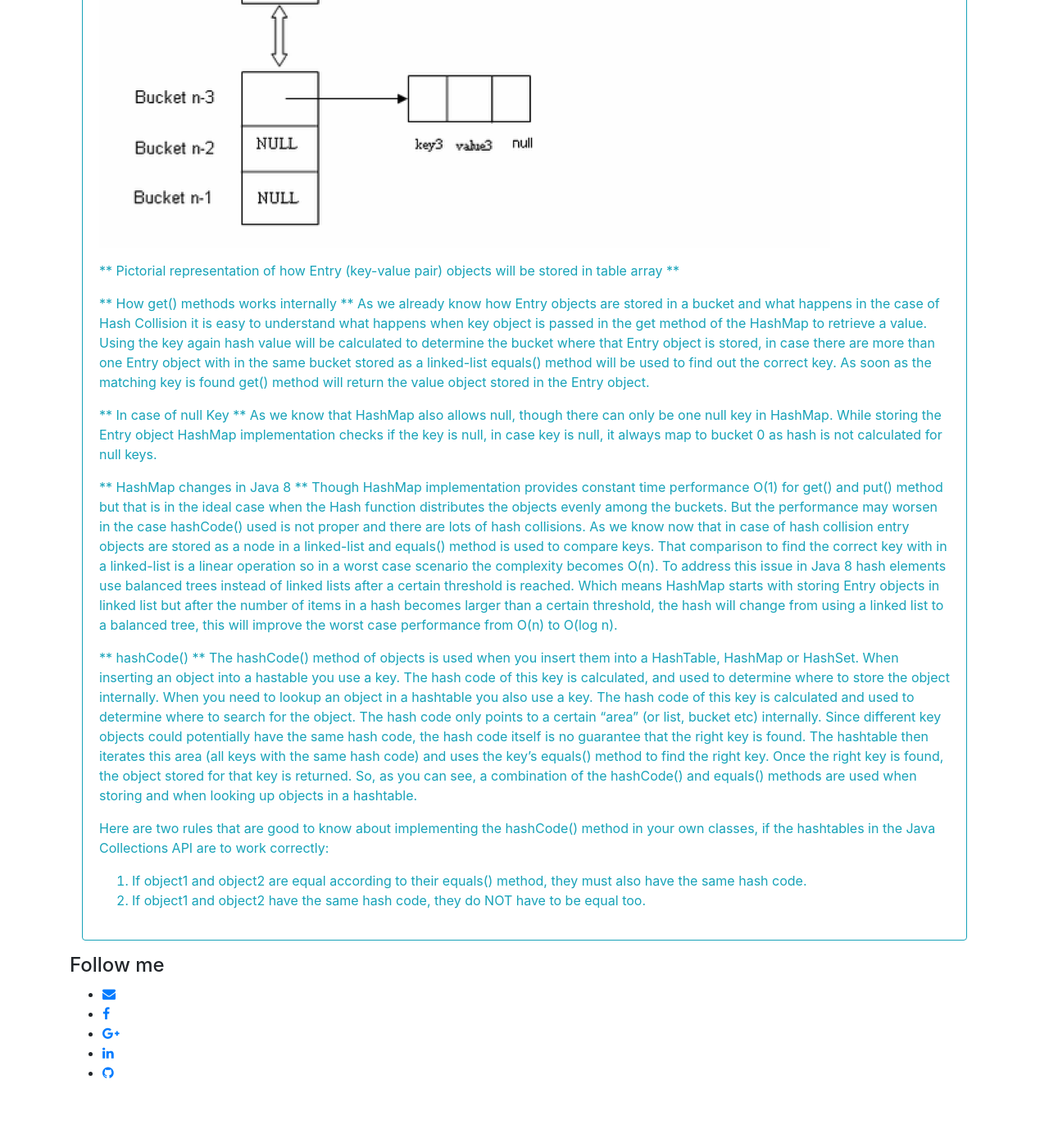
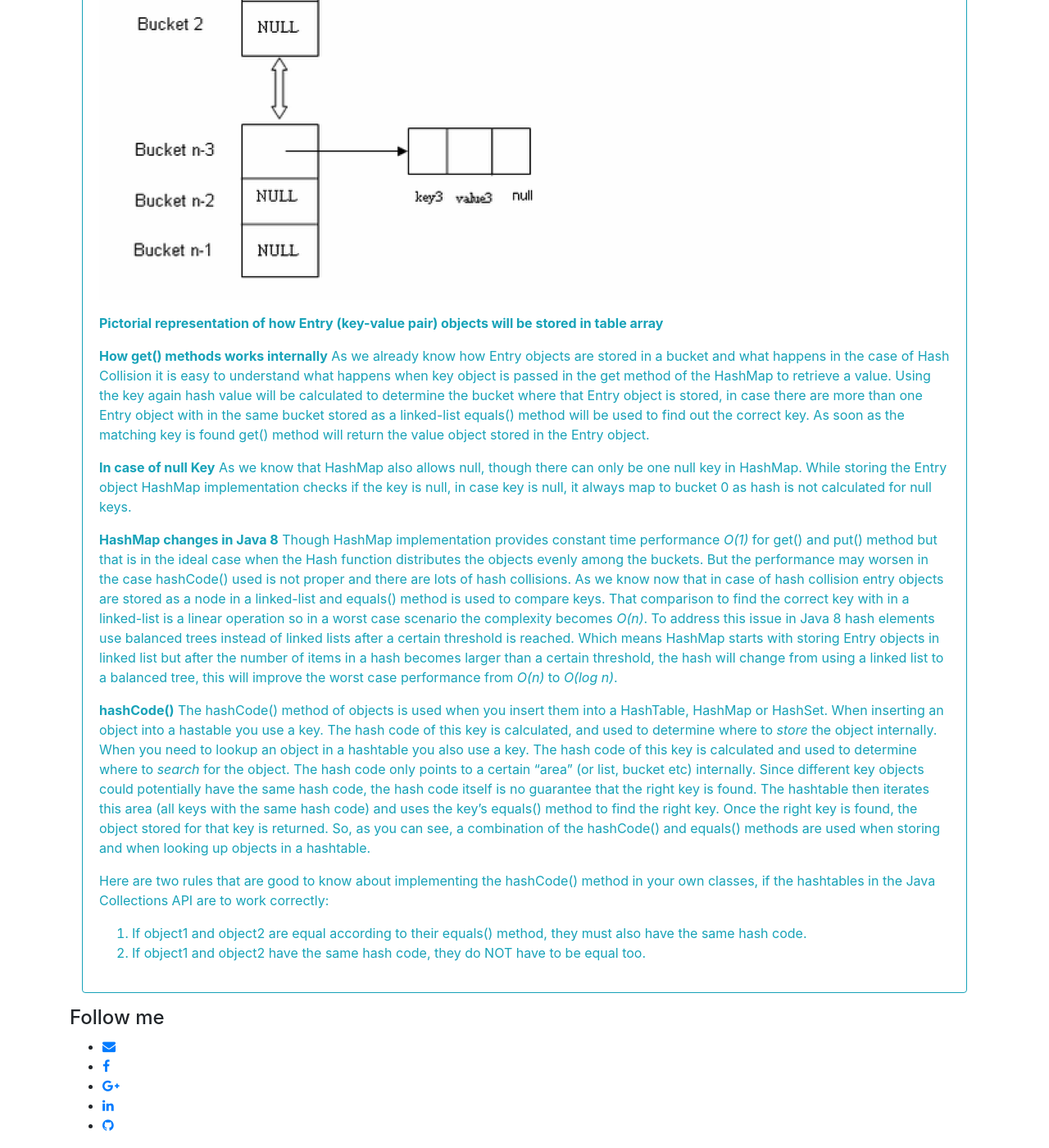
Before and after one commit to sahoora-nath/sahoora-nath.github.io, a Jekyll site: the page built from _posts/2018-05-02-How-is-Hashmap-in-Java-implemented-internally.md, in a window 1280 px wide and 1400 px high, scrolled down 732 px. Shown: the whole window at 82% size. Built offline with Jekyll 4.4.1, drawn with Linux system fonts in a browser that asks for light colours; nearby versions of some CDN libraries; before the commit the page ends 2068 px from its top, so only the background shows below that; some of the changed text lies outside the part shown.

Commit message:
java note added

```diff
--- a/_posts/2018-05-02-How-is-Hashmap-in-Java-implemented-internally.md
+++ b/_posts/2018-05-02-How-is-Hashmap-in-Java-implemented-internally.md
@@ -7,32 +7,32 @@ date: 2018-05-02
 ## What are the pros and cons to use it? What are the complexities it provides for insert, delete and lookup?
 
 There are four things we should know about before going into internals of how HashMap works -
-⋅⋅*	HashMap works on the principal of hashing.
-⋅⋅*	Map.Entry interface - This interface gives a map entry (key-value pair). HashMap in Java stores both key and value object, in bucket, as Entry object which implements this nested interface Map.Entry.
-⋅⋅*	hashCode() -HashMap provides put(key, value) for storing and get(key) method forretrieving Values from HashMap. When put() method is used to store (Key, Value) pair, HashMap implementation calls hashcode on Key object to calculate a hash that is used to find a bucket where Entry object will be stored. When get() method is used to retrieve value, again key object is used to calculate a hash which is used then to find a bucket where that particular key is stored.
-⋅⋅*	equals() - equals() method is used to compare objects for equality. In case of HashMap key object is used for comparison, also using equals() method Map knows how to handle hashing collision (hashing collision means more than one key having the same hash value, thus assigned to the same bucket. In that case objects are stored in a linked list.
-⋅⋅*	Where hashCode method helps in finding the bucket where that key is stored, equals method helps in finding the right key as there may be more than one key-value pair stored in a single bucket.
+*	HashMap works on the principal of hashing.
+*	Map.Entry interface - This interface gives a map entry (key-value pair). HashMap in Java stores both key and value object, in bucket, as Entry object which implements this nested interface Map.Entry.
+*	hashCode() -HashMap provides put(key, value) for storing and get(key) method forretrieving Values from HashMap. When put() method is used to store (Key, Value) pair, HashMap implementation calls hashcode on Key object to calculate a hash that is used to find a bucket where Entry object will be stored. When get() method is used to retrieve value, again key object is used to calculate a hash which is used then to find a bucket where that particular key is stored.
+*	equals() - equals() method is used to compare objects for equality. In case of HashMap key object is used for comparison, also using equals() method Map knows how to handle hashing collision (hashing collision means more than one key having the same hash value, thus assigned to the same bucket. In that case objects are stored in a linked list.
+*	Where hashCode method helps in finding the bucket where that key is stored, equals method helps in finding the right key as there may be more than one key-value pair stored in a single bucket.
 
-![Alt](/../images/hash_map.png "HashMap")
+![Alt](/../images/java/hash_map.png "HashMap")
 
-** Pictorial representation of how Entry (key-value pair) objects will be stored in table array **
+**Pictorial representation of how Entry (key-value pair) objects will be stored in table array**
 
-** How get() methods works internally **
+**How get() methods works internally**
 As we already know how Entry objects are stored in a bucket and what happens in the case of Hash Collision it is easy to understand what happens when key object is passed in the get method of the HashMap to retrieve a value.
 Using the key again hash value will be calculated to determine the bucket where that Entry object is stored, in case there are more than one Entry object with in the same bucket stored as a linked-list equals() method will be used to find out the correct key. As soon as the matching key is found get() method will return the value object stored in the Entry object.
 
-** In case of null Key **
+**In case of null Key**
 As we know that HashMap also allows null, though there can only be one null key in HashMap. While storing the Entry object HashMap implementation checks if the key is null, in case key is null, it always map to bucket 0 as hash is not calculated for null keys.
 
-** HashMap changes in Java 8 **
-Though HashMap implementation provides constant time performance O(1) for get() and put() method but that is in the ideal case when the Hash function distributes the objects evenly among the buckets.
-But the performance may worsen in the case hashCode() used is not proper and there are lots of hash collisions. As we know now that in case of hash collision entry objects are stored as a node in a linked-list and equals() method is used to compare keys. That comparison to find the correct key with in a linked-list is a linear operation so in a worst case scenario the complexity becomes O(n).
-To address this issue in Java 8 hash elements use balanced trees instead of linked lists after a certain threshold is reached. Which means HashMap starts with storing Entry objects in linked list but after the number of items in a hash becomes larger than a certain threshold, the hash will change from using a linked list to a balanced tree, this will improve the worst case performance from O(n) to O(log n).
+**HashMap changes in Java 8**
+Though HashMap implementation provides constant time performance *O(1)* for get() and put() method but that is in the ideal case when the Hash function distributes the objects evenly among the buckets.
+But the performance may worsen in the case hashCode() used is not proper and there are lots of hash collisions. As we know now that in case of hash collision entry objects are stored as a node in a linked-list and equals() method is used to compare keys. That comparison to find the correct key with in a linked-list is a linear operation so in a worst case scenario the complexity becomes *O(n)*.
+To address this issue in Java 8 hash elements use balanced trees instead of linked lists after a certain threshold is reached. Which means HashMap starts with storing Entry objects in linked list but after the number of items in a hash becomes larger than a certain threshold, the hash will change from using a linked list to a balanced tree, this will improve the worst case performance from *O(n)* to *O(log n)*.
 
 
-** hashCode() **
+**hashCode()**
 The hashCode() method of objects is used when you insert them into a HashTable, HashMap or HashSet.
-When inserting an object into a hastable you use a key. The hash code of this key is calculated, and used to determine where to store the object internally. When you need to lookup an object in a hashtable you also use a key. The hash code of this key is calculated and used to determine where to search for the object.
+When inserting an object into a hastable you use a key. The hash code of this key is calculated, and used to determine where to *store* the object internally. When you need to lookup an object in a hashtable you also use a key. The hash code of this key is calculated and used to determine where to *search* for the object.
 The hash code only points to a certain "area" (or list, bucket etc) internally. Since different key objects could potentially have the same hash code, the hash code itself is no guarantee that the right key is found. The hashtable then iterates this area (all keys with the same hash code) and uses the key's equals() method to find the right key. Once the right key is found, the object stored for that key is returned.
 So, as you can see, a combination of the hashCode() and equals() methods are used when storing and when looking up objects in a hashtable.
 
```
Also changed, not shown: _posts/2018-06-02-Difference-between-Array_list-and-Linked_list.md (added, +35 -0 lines), images/java/arraylist.png (added), images/java/arraylistvslinkedlist.png (added), images/java/hash_map.png (renamed from images/hash_map.png), images/java/linkedlist.png (added), 2 other files.
